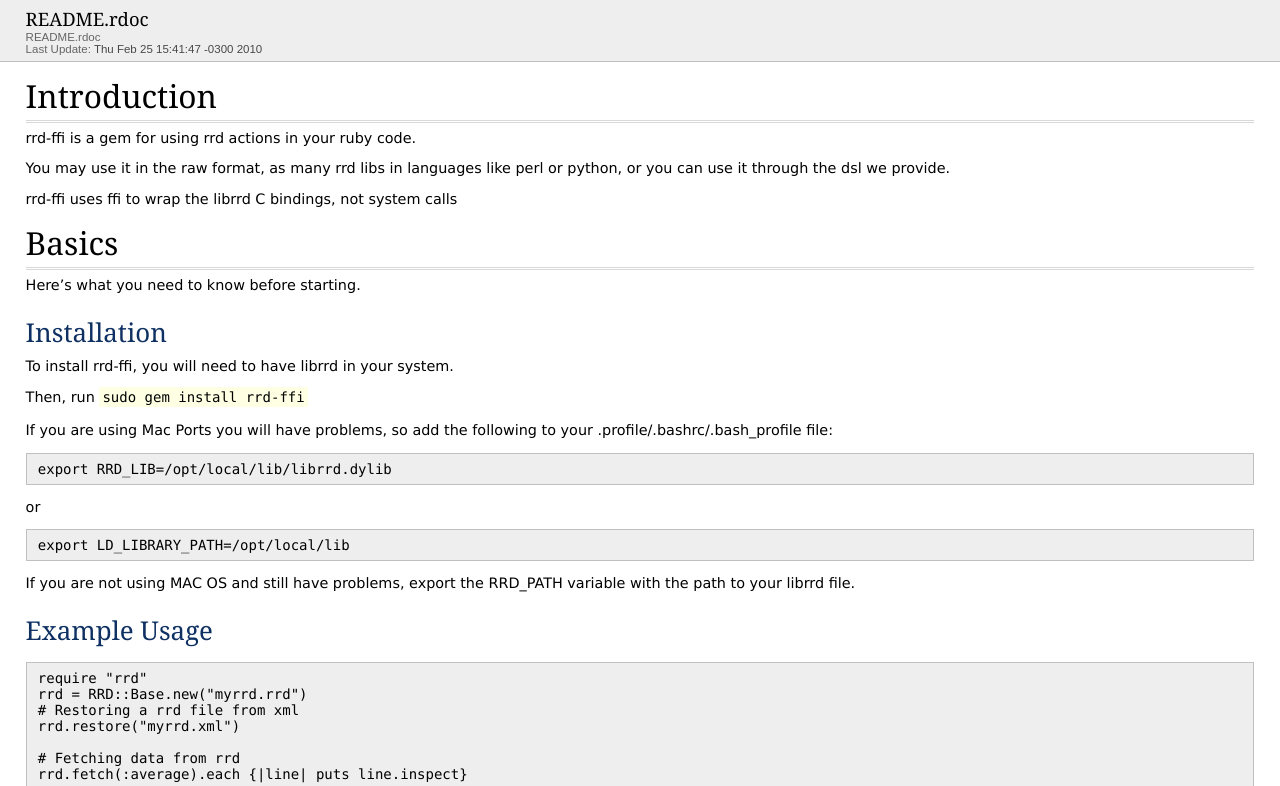
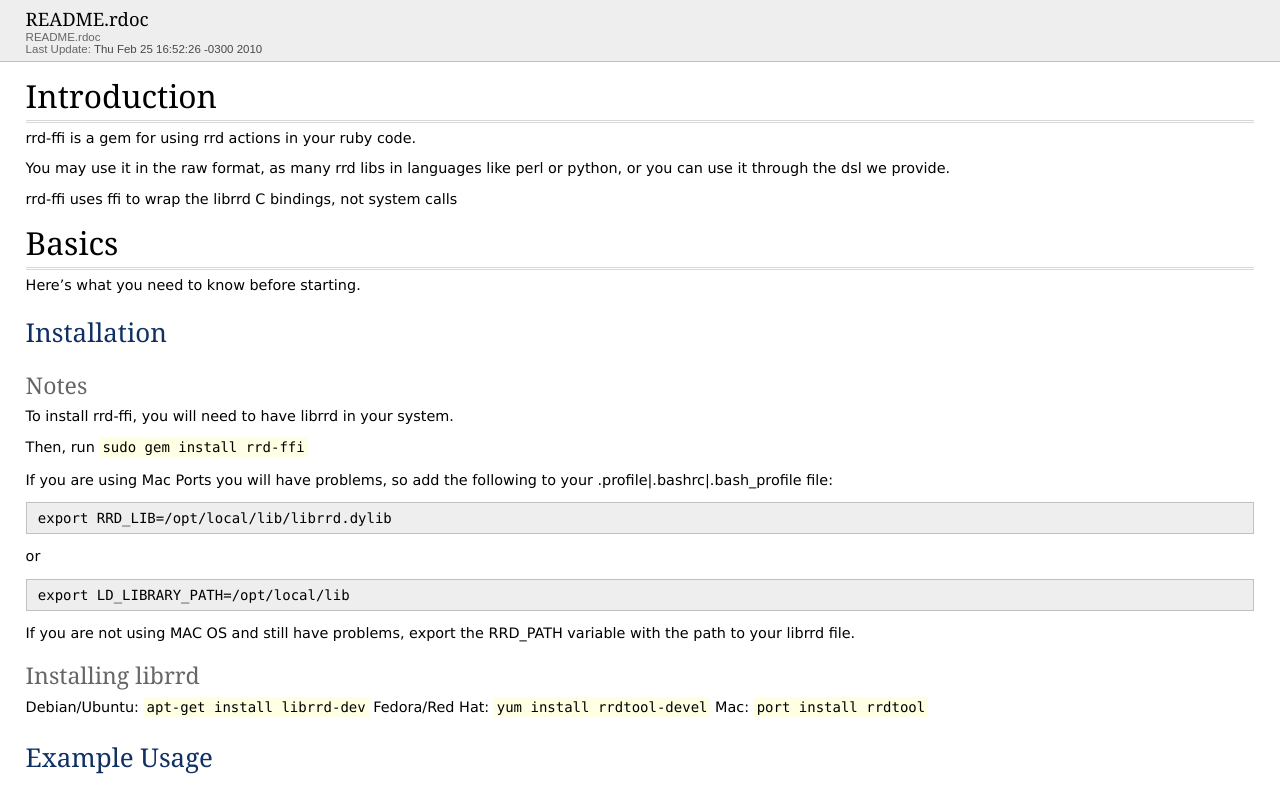
Before and after one commit to morellon/morellon.github.com, a plain HTML site: page rrd-ffi/files/README_rdoc.html in a window 1280 px wide. Shown: the top 786 px of the page. Drawn offline with Linux system fonts and the light colour scheme.

Commit message:
Updated doc

```diff
--- a/rrd-ffi/files/README_rdoc.html
+++ b/rrd-ffi/files/README_rdoc.html
@@ -31,7 +31,7 @@
         </div>
         <div class='last-update'>
           Last Update:
-          <span class='datetime'>Thu Feb 25 15:41:47 -0300 2010</span>
+          <span class='datetime'>Thu Feb 25 16:52:26 -0300 2010</span>
         </div>
       </div>
       <div id='content'>
@@ -53,6 +53,7 @@
             Here&#8217;s what you need to know before starting.
             </p>
             <h2>Installation</h2>
+            <h3>Notes</h3>
             <p>
             To install rrd-ffi, you will need to have librrd in your system.
             </p>
@@ -61,7 +62,7 @@
             </p>
             <p>
             If you are using Mac Ports you will have problems, so add the following to
-            your .profile/.bashrc/.bash_profile file:
+            your .profile|.bashrc|.bash_profile file:
             </p>
             <pre>export RRD_LIB=/opt/local/lib/librrd.dylib</pre>
             <p>
@@ -71,6 +72,11 @@
             <p>
             If you are not using MAC OS and still have problems, export the RRD_PATH
             variable with the path to your librrd file.
+            </p>
+            <h3>Installing librrd</h3>
+            <p>
+            Debian/Ubuntu: <tt>apt-get install librrd-dev</tt> Fedora/Red Hat: <tt>yum
+            install rrdtool-devel</tt> Mac: <tt>port install rrdtool</tt>
             </p>
             <h2>Example Usage</h2>
             <pre>require &quot;rrd&quot;&#x000A;rrd = RRD::Base.new(&quot;myrrd.rrd&quot;)&#x000A;# Restoring a rrd file from xml&#x000A;rrd.restore(&quot;myrrd.xml&quot;)&#x000A;&#x000A;# Fetching data from rrd&#x000A;rrd.fetch(:average).each {|line| puts line.inspect}&#x000A;&#x000A;# Collecting information from rrd&#x000A;puts rrd.info.to_yaml&#x000A;&#x000A;# Updating rrd (this rrd example has 3 datasources)&#x000A;rrd.update Time.now, 500, nil, 30&#x000A;&#x000A;# Looking for the first and last entered dates&#x000A;puts rrd.starts_at&#x000A;puts rrd.ends_at</pre>
```
Also changed, not shown: rrd-ffi/classes/RRD.html (+2 -2 lines), 1 other file.
